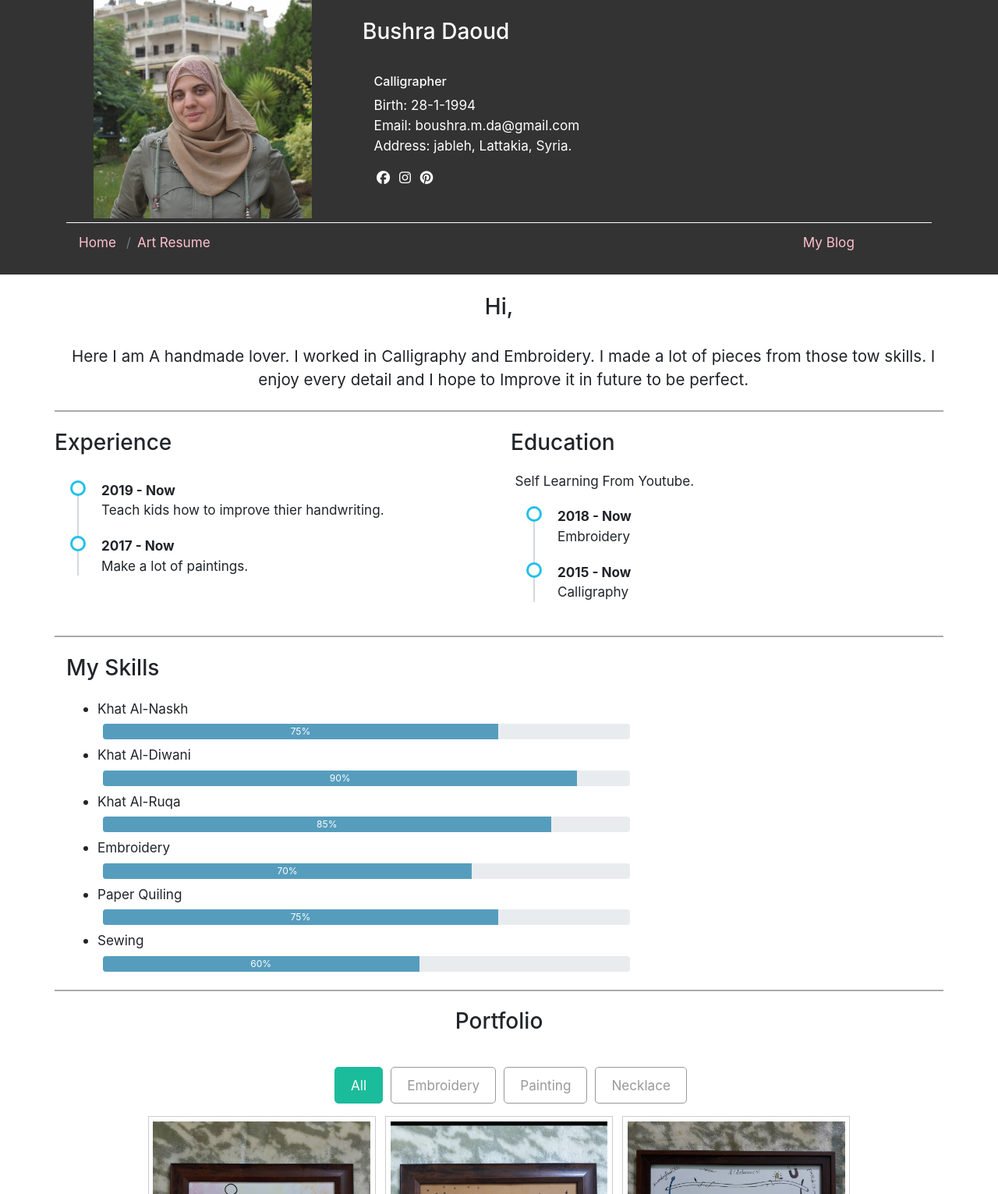
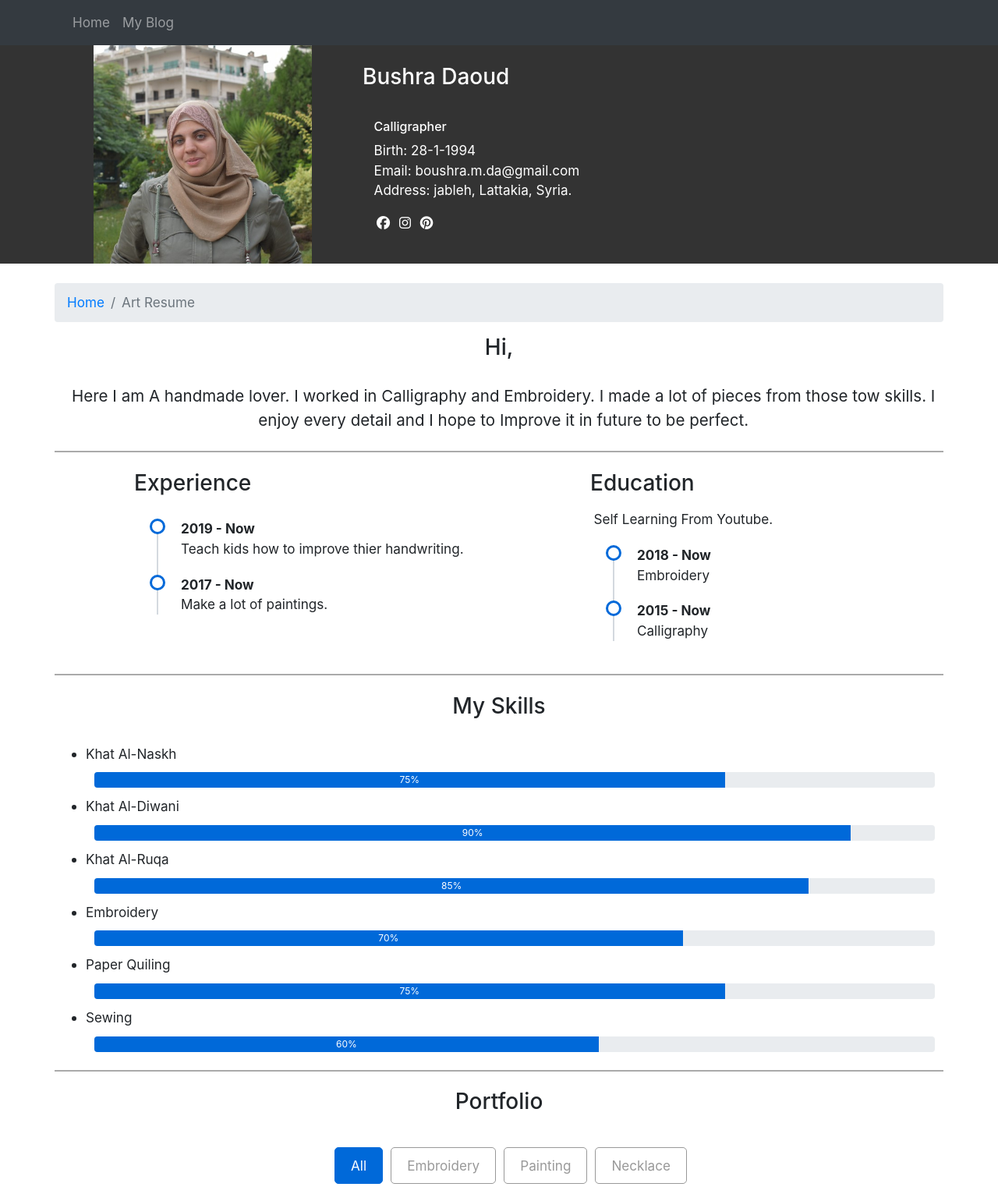
Before and after one commit to BushraDa/FirstResume, a website: page artResume.html in a window 1280 px wide. Shown: the top 1531 px of the page at 78% size. Drawn offline with nearby package versions, Linux system fonts and the light colour scheme.

Commit message:
fixing some style

```diff
--- a/artResume.html
+++ b/artResume.html
@@ -10,6 +10,25 @@
 <body>
 
 	<div id="main">
+
+		<nav class="navbar navbar-expand-md navbar-dark bg-dark">
+			<div class="container">
+			<button class="navbar-toggler" type="button" data-toggle="collapse" data-target="#navbarSupportedContent" aria-controls="navbarSupportedContent" aria-expanded="false" aria-label="Toggle navigation">
+			<span class="navbar-toggler-icon"></span>
+			</button>
+
+			<div class="collapse navbar-collapse" id="navbarSupportedContent">
+			    <ul class="navbar-nav mr-auto">
+			      <li class="nav-item">
+			        <a class="nav-link" href="index.html">Home</a>
+			      </li>
+			      <li class="nav-item">
+			        <a class="nav-link" target="_blank" href="https://bushradaoud.blogspot.com/">My Blog</a>
+			      </li>
+			  </ul>
+			</div>
+			</div>
+		</nav>
 
 	<header>
 		<div class="container myInfo">
@@ -37,21 +56,19 @@
 					</div>
 				</div>
 			</div>
-			<div>
-				<nav aria-label="breadcrumb row">
-					<ol class="breadcrumb col-md-10 col-6">
-					    <li class="breadcrumb-item"><a href="index.html">Home</a></li>
-					    <li class="breadcrumb-item active" aria-current="page"><a href="#">Art Resume</a></li>
-					</ol>
-					<a class="col-md-1 col-2" target="_blank" href="https://bushradaoud.blogspot.com/">My Blog</a>
-				</nav>
-			</div>
 		</div>
 	</header>
 
 
 
 	<main class="container resume">
+
+		<nav aria-label="breadcrumb">
+		  	<ol class="breadcrumb">
+		    	<li class="breadcrumb-item"><a href="index.html">Home</a></li>
+		    	<li class="breadcrumb-item active" aria-current="page">Art Resume</li>
+		  	</ol>
+		</nav>
 
 		<section class="generalInfo hi">
 			<h3>Hi,</h3>
@@ -61,7 +78,7 @@
 		</section>
 		<hr>
 		<div class="row">
-		<section class="experience col-md-6 col-sm-12" id="experience">
+		<section class="experience artExperience col-md-6 col-sm-12" id="experience">
 			<h3>Experience</h3>
 			<ul class="timeline">
 				<li><b>2019 - Now</b><br>
@@ -73,7 +90,7 @@
 			</ul>
 		</section>
 
-		<section class="eduction col-md-6 col-sm-12" id="education">
+		<section class="eduction artEducation col-md-6 col-sm-12" id="education">
 			<h3>Education</h3>
 			<p>Self Learning From Youtube.</p>
 			<ul class="timeline">
@@ -85,9 +102,9 @@
 		</section>
 		</div>
 		<hr>
-		<section class="mySkills col-md-8 " id="mySkills">
-			<h3>My Skills</h3>
-			<ul class="justify-content-center">
+		<section class="mySkills" id="mySkills">
+			<h3 class="d-flex justify-content-center">My Skills</h3>
+			<ul>
 				<li>
 					Khat Al-Naskh
 					<div class="progress md-progress">
--- a/css/style.css
+++ b/css/style.css
@@ -15,7 +15,6 @@ header, footer {
 	color: white;
 }
 
-
 hr {background: none; border: 1px solid #aaa; margin: 2% 0%;}
 
 header img {
@@ -29,36 +28,22 @@ header .myInfo .info i{
 	padding: 0.5%;
 }
 
-.btn {
-	background-color: #333;
-	border-color: #333;
-}
 
-nav {
-	margin-top: 5px;
-	border-top:1px solid white;
-}
-
-.breadcrumb {
+/*.breadcrumb {
 	background-color: #333;
 	border-radius: 0;
 	display: inline-block;
-}
+	margin-top: 5px;
+	border-top:1px solid white;
+}*/
 
-.breadcrumb li {
+/*.breadcrumb li {
 	display: inline-block;
-}
-
-nav a, .breadcrumb a {
-	color: pink;
-}
+	margin-left: 5%;
+}*/
 
 nav a {
 	text-decoration-style: none;
-}
-
-nav a:hover {
-	color: pink;
 }
 
 .resume, footer {
@@ -75,6 +60,14 @@ nav a:hover {
 
 .hi, .generalInfo, .myGoals {
 	text-align: center;
+}
+
+.skillsRow {
+	margin-left: 1%;
+}
+
+.myRow section {
+	padding-left: 5%;
 }
 
 section a:hover {
@@ -104,11 +97,16 @@ ul.timeline > li:before {
     display: inline-block;
     position: absolute;
     border-radius: 50%;
-    border: 3px solid #22c0e8;
+    border: 3px solid #0069D9;
     left: 20px;
     width: 20px;
     height: 20px;
 }
+
+.artEducation, .artExperience {
+	padding-left: 10%;
+}
+
 
 section p, section h5, footer h3 {
 	padding-left: 1%;
@@ -162,7 +160,7 @@ footer a {
 
 .progress-bar {
 	height: 20px;
-	background-color: #569dbd
+	background-color: #0069D9;
 }
 
 .mix {
@@ -183,10 +181,10 @@ footer a {
     float: left;
 }
 .categories ul li:hover, .categories ul li.active {
-    background-color: #1BBC9B;
+    background-color: #0069D9;
     color: #fff;
     cursor: pointer;
-    border-color: #1BBC9B;
+    border-color: #0069D9;
 }
 
 .images div {position: relative;}
@@ -243,6 +241,11 @@ div:hover > .overlay {
 	.itPortfolio img {
 		margin-left: 15%;
 	}
+
+	.myRow {
+		margin-left: 25%;
+	}
+
 }
 
 @media only screen and (max-width: 575px){
```
Also changed, not shown: ItResume.html (+28 -17 lines), index.html (+29 -10 lines).
